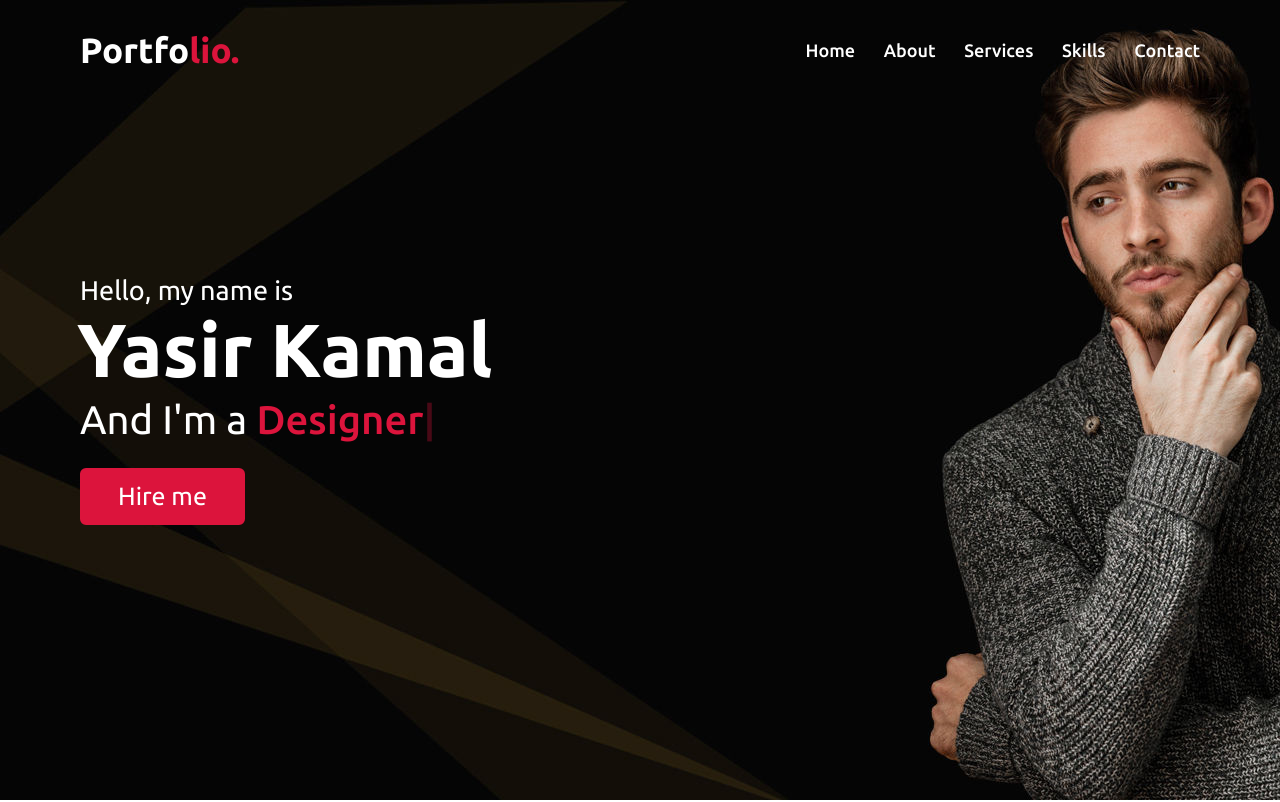
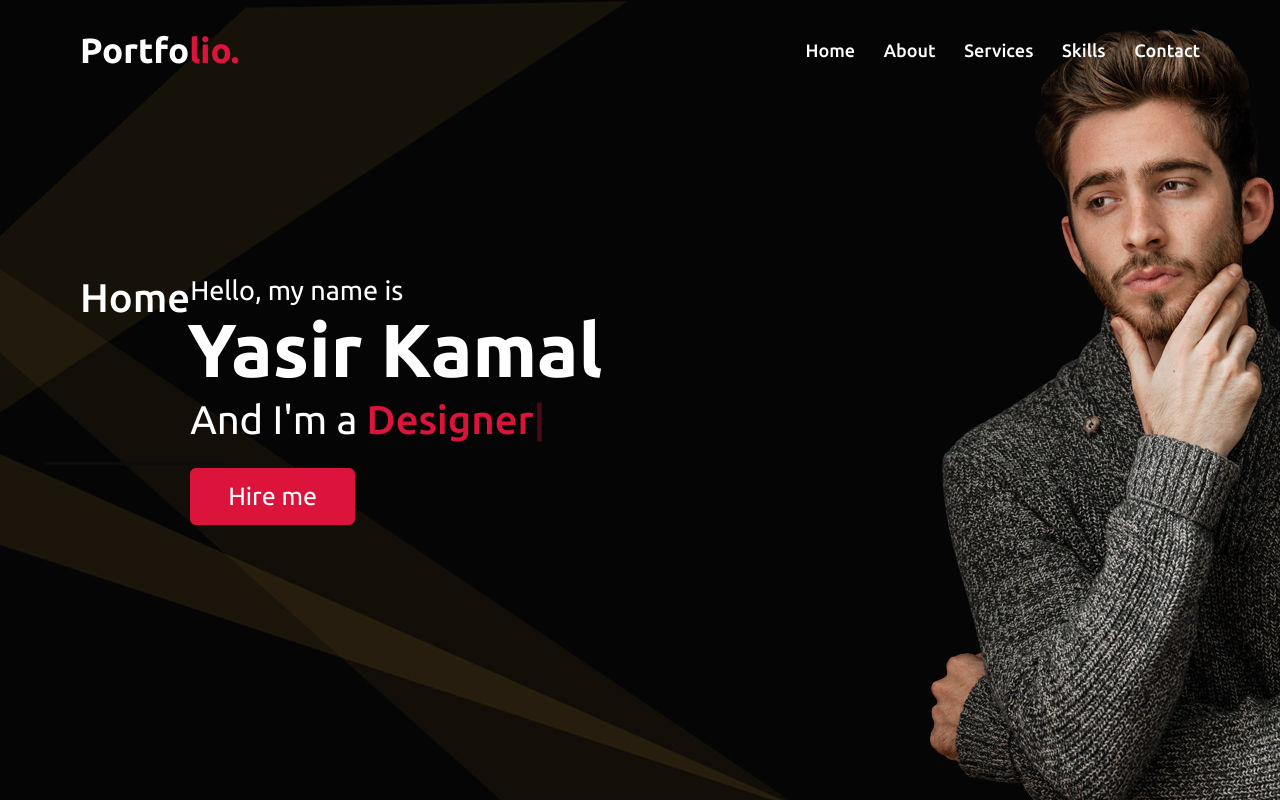
Before and after one commit to YasirKamalKhan/engryasirkamal, a plain HTML site: page index.html in a window 1280 px wide. Shown: the top 802 px of the page. Drawn offline with nearby package versions, Linux system fonts and the light colour scheme.

Commit message:
heading addition

```diff
--- a/index.html
+++ b/index.html
@@ -44,6 +44,7 @@
     <!-- home section start -->
     <section class="home" id="home">
         <div class="max-width">
+            <h2 class="title">Home</h2>
             <div class="home-content">
                 <div class="text-1">Hello, my name is</div>
                 <div class="text-2">Yasir Kamal</div>
```
